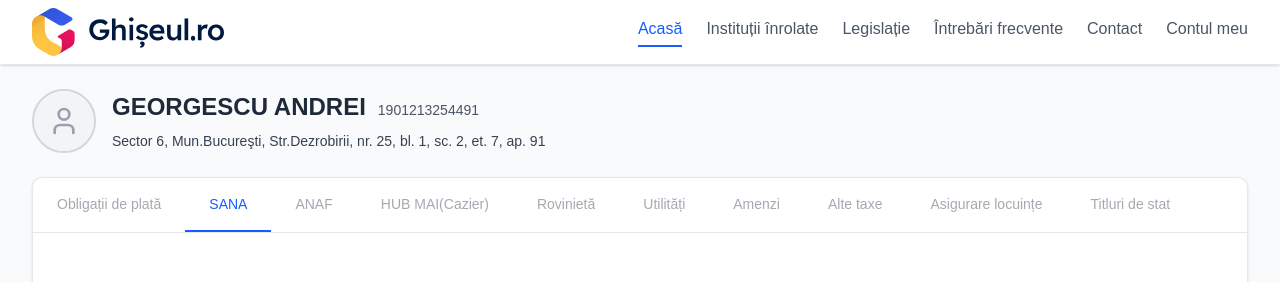
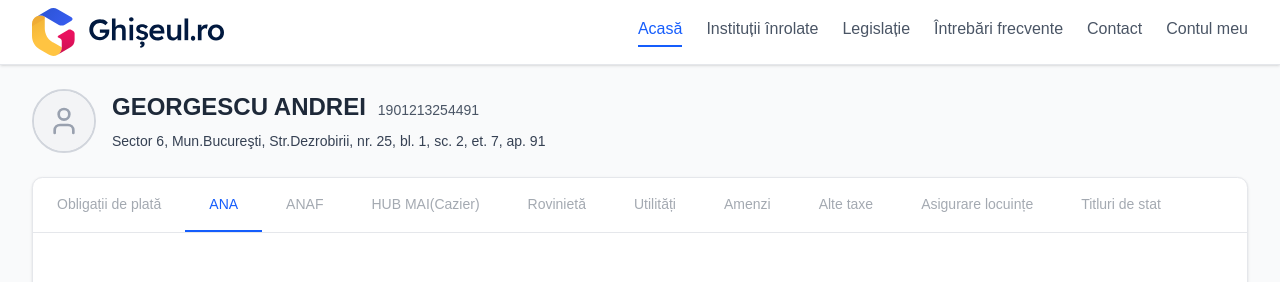
Before and after one commit to kryoban/sana, a Next.js app: page / in a window 1280 px wide. Shown: the top 282 px of the page. Built offline with nearby package versions, Linux system fonts and the light colour scheme.

Commit message:
SANA to ANA

```diff
--- a/app/page.tsx
+++ b/app/page.tsx
@@ -6,12 +6,12 @@ import { User, Stethoscope, LogIn } from "lucide-react";
 import { Avatar, AvatarFallback } from "@/components/ui/avatar";
 
 export default function Home() {
-  const [activeTab, setActiveTab] = useState("SANA");
+  const [activeTab, setActiveTab] = useState("ANA");
   const [selectedRole, setSelectedRole] = useState("");
 
   const tabs = [
     "Obligații de plată",
-    "SANA",
+    "ANA",
     "ANAF",
     "HUB MAI(Cazier)",
     "Rovinietă",
@@ -111,7 +111,7 @@ export default function Home() {
           <div className="border-b border-gray-200">
             <div className="flex overflow-x-auto scrollbar-hide">
               {tabs.map((tab) => {
-                const isDisabled = tab !== "SANA";
+                const isDisabled = tab !== "ANA";
                 return (
                   <button
                     key={tab}
@@ -136,7 +136,7 @@ export default function Home() {
 
           {/* Tab Content */}
           <div className="p-6">
-            {activeTab === "SANA" && (
+            {activeTab === "ANA" && (
               <div className="space-y-6">
                 <div>
                   <div className="text-center mb-6">
@@ -246,7 +246,7 @@ export default function Home() {
                 </div>
               </div>
             )}
-            {activeTab !== "SANA" && (
+            {activeTab !== "ANA" && (
               <div className="text-gray-500 text-center py-8">
                 Conținut pentru {activeTab}
               </div>
```
